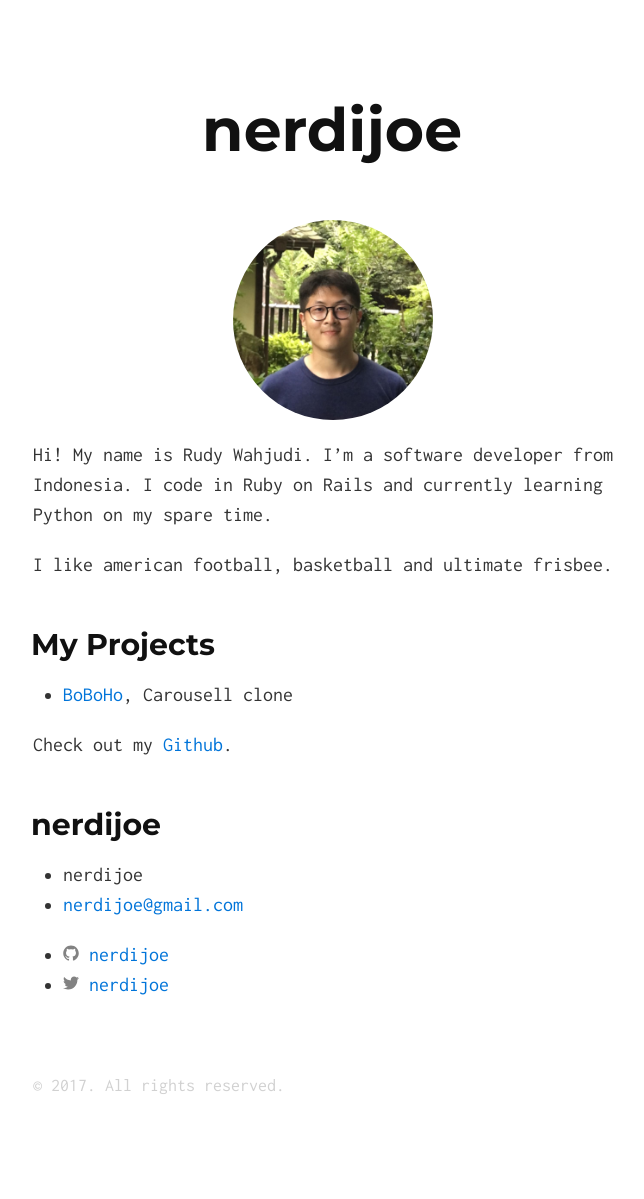
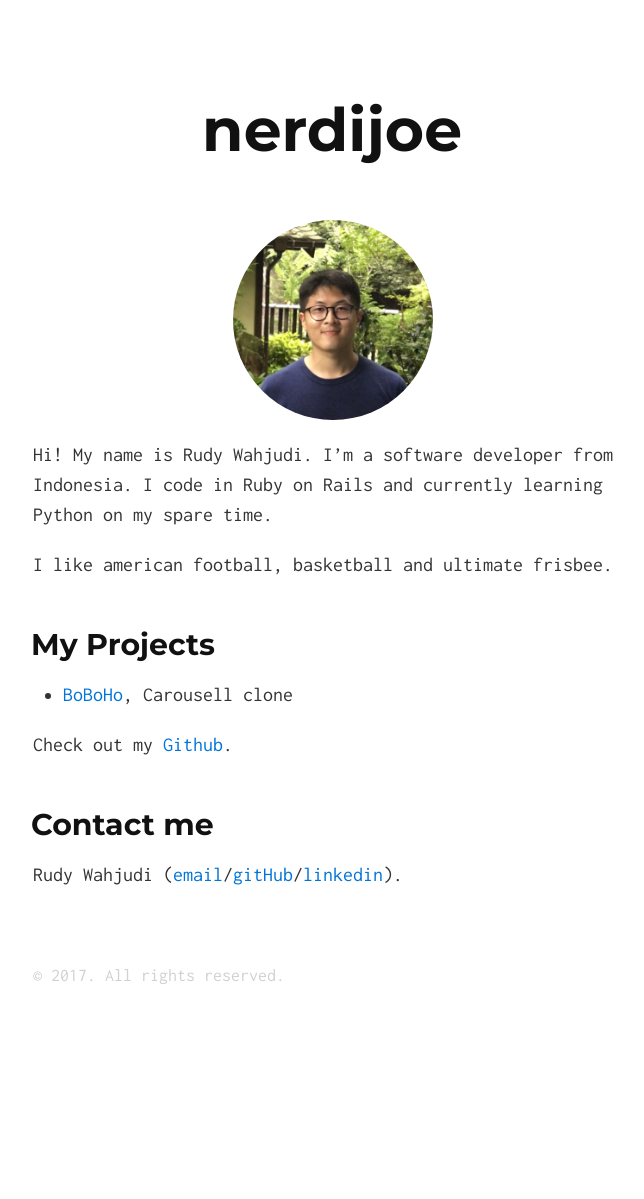
Before and after one commit to nerdijoe/nerdijoe.github.io, a Jekyll site: the page built from index.md, in a window 1280 px wide. Shown: the whole page, without its empty margins (307-951 px from the left). Built offline with Jekyll 4.4.1, drawn with Linux system fonts in a browser that asks for light colours; after the commit the page ends 1089 px from its top, so only the background shows below that.

Commit message:
add contact me in index.md, use the custom footer_rudy.html

```diff
--- a/_config.yml
+++ b/_config.yml
@@ -41,7 +41,7 @@ description: rudy.
 email: nerdijoe@gmail.com
 twitter_username: nerdijoe
 github_username:  nerdijoe
-
+linkedin_username: nerdijoe
 
 # Build settings
 markdown: kramdown
--- a/_includes/footer.html
+++ b/_includes/footer.html
@@ -33,6 +33,14 @@
             {% include icon-twitter.html username=site.twitter_username %}
           </li>
           {% endif %}
+
+
+          {% if site.linkedin_username %}
+          <li>
+            {% include icon-linkedin.html username=site.linkedin_username %}
+          </li>
+          {% endif %}
+
         </ul>
       </div>
 
--- /dev/null
+++ b/_includes/footer_rudy.html
@@ -0,0 +1,5 @@
+<footer class="site-footer">
+  <p class="copyright">
+    &copy; <time datetime="2017-02-09T03:14:15+00:00">2017</time>. All rights reserved.
+  </p>
+</footer>
--- /dev/null
+++ b/_includes/icon-linkedin.html
@@ -0,0 +1 @@
+<a href="https://www.linkedin.com/in/{{ include.username }}"><span class="icon icon--twitter">{% include icon-linkedin.svg %}</span></a>
--- a/_layouts/default.html
+++ b/_layouts/default.html
@@ -14,7 +14,7 @@
     <h1 align="center"><a href="./">{{ site.tag_text }}</a></h1>
     {{ content }}
 
-    {% include footer.html %}
+    {% include footer_rudy.html %}
   </div>
 {% include scripts.html %}
 </body>
--- a/index.md
+++ b/index.md
@@ -13,3 +13,7 @@ I like american football, basketball and ultimate frisbee.
 * [BoBoHo](http://boboho.herokuapp.com), Carousell clone
 
 Check out my [Github](http://github.com/nerdijoe).
+
+## Contact me
+
+Rudy Wahjudi ([email](mailto:{{ site.email }})/[gitHub](http://github.com/nerdijoe)/[linkedin](https://www.linkedin.com/in/nerdijoe/)).
```
Also changed, not shown: _includes/1486589669_linkedin_circle_gray.svg (added), _includes/1486589719_linkedin_square_gray.svg (added), _includes/icon-linkedin.svg (added).
